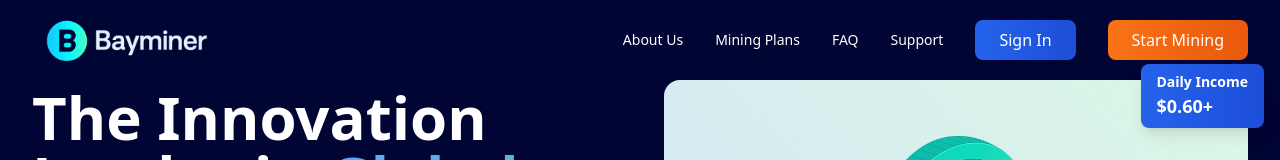
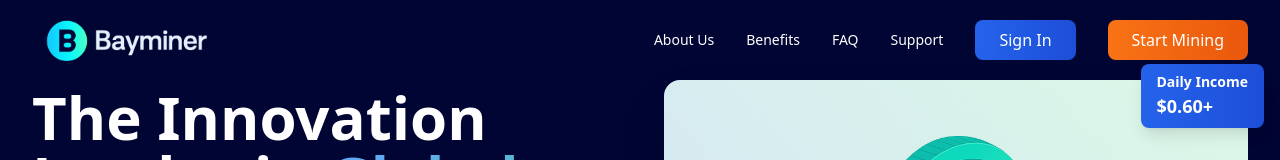
Before and after one commit to Oceanteel/bayMine, a React (Vite) app: page / in a window 1280 px wide. Shown: the top 160 px of the page. Built offline with nearby package versions, Linux system fonts and the light colour scheme.

Commit message:
Updated Header.tsx

```diff
--- a/src/components/Header.tsx
+++ b/src/components/Header.tsx
@@ -7,7 +7,7 @@ const Header = () => {
 
   const navItems = [
     { name: 'About Us', href: '#about' },
-    { name: 'Mining Plans', href: '#plans' },
+    { name: 'Benefits', href: '#plans' },
     { name: 'FAQ', href: '#faq' },
     { name: 'Support', href: '#support' },
   ]
```
